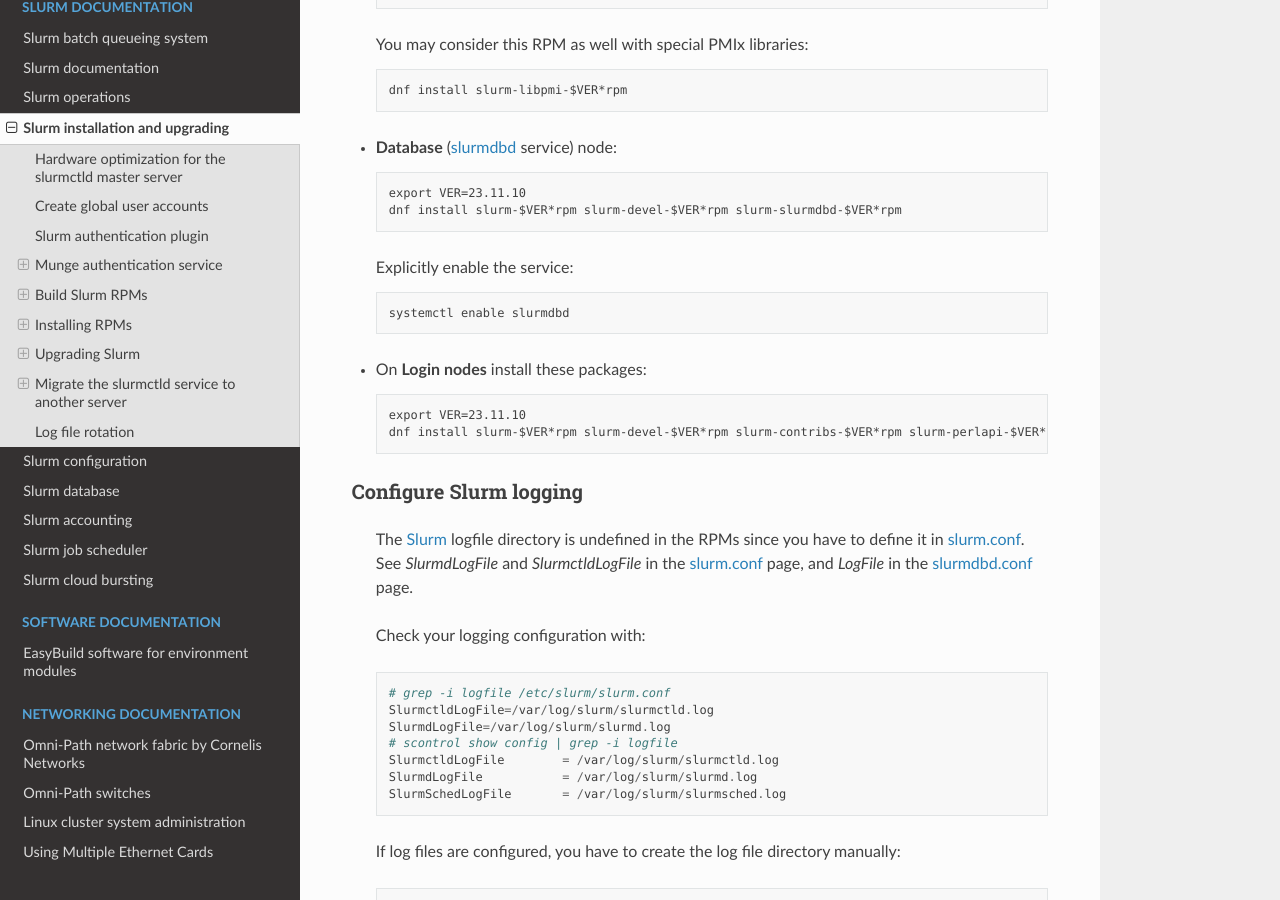
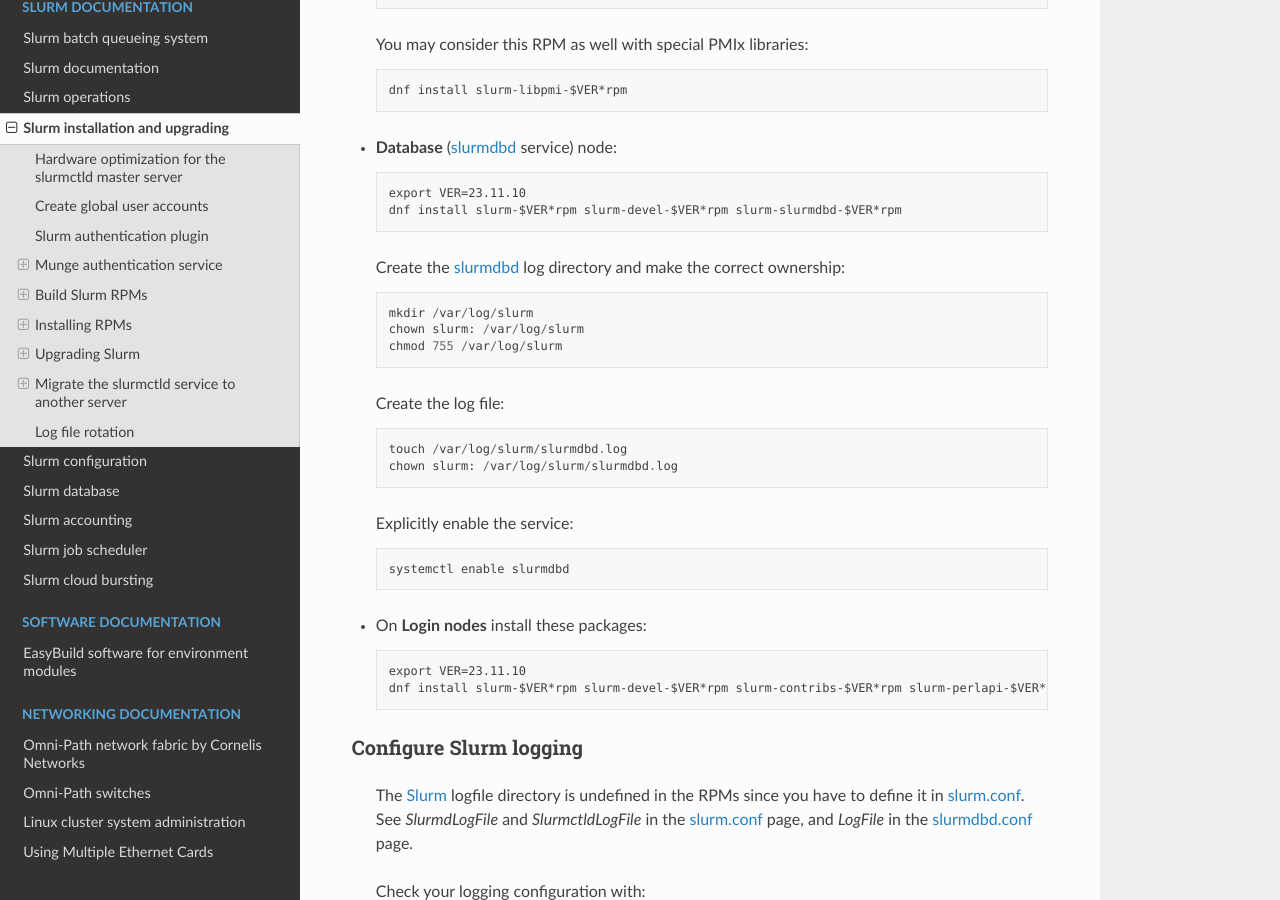
Before and after one commit to OleHolmNielsen/Niflheim_system, a Sphinx documentation site: the page built from docs/Slurm_installation.rst, in a window 1280 px wide and 900 px high, scrolled down 9327 px. Built offline with Sphinx 7.4.7 and the Read the Docs theme 2.0.0, drawn with Linux system fonts in a browser that asks for light colours.

Commit message:
slurmdbd log file

```diff
--- a/docs/Slurm_installation.rst
+++ b/docs/Slurm_installation.rst
@@ -429,6 +429,17 @@ The RPMs to be installed on the head node, compute nodes, and slurmdbd_ node can
 
     export VER=23.11.10
     dnf install slurm-$VER*rpm slurm-devel-$VER*rpm slurm-slurmdbd-$VER*rpm
+
+  Create the slurmdbd_ log directory and make the correct ownership::
+
+    mkdir /var/log/slurm
+    chown slurm: /var/log/slurm
+    chmod 755 /var/log/slurm
+
+  Create the log file::
+
+    touch /var/log/slurm/slurmdbd.log
+    chown slurm: /var/log/slurm/slurmdbd.log
 
   Explicitly enable the service::
 
```
Also changed, not shown: other parts of docs/Slurm_installation.rst (+1 -1 lines).
